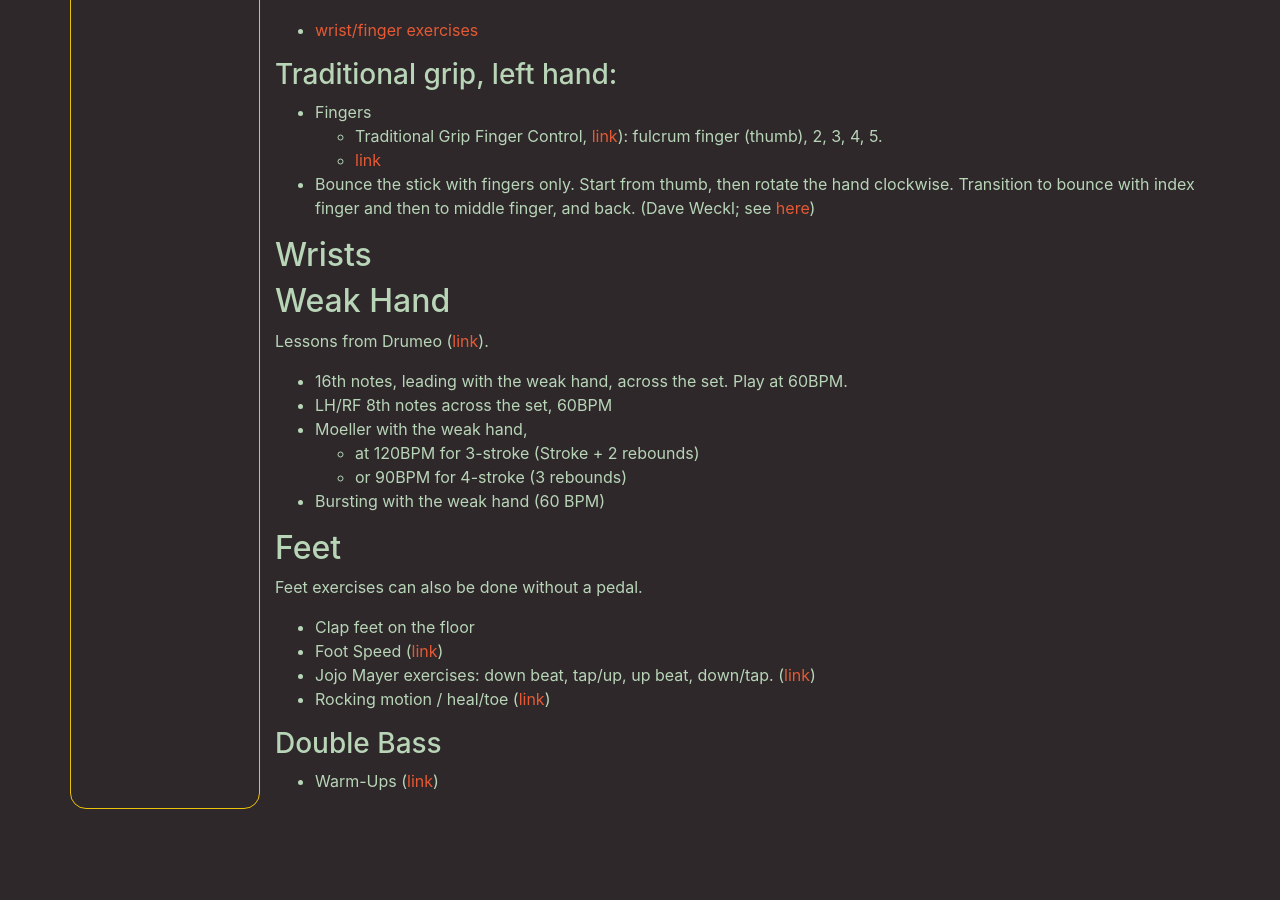
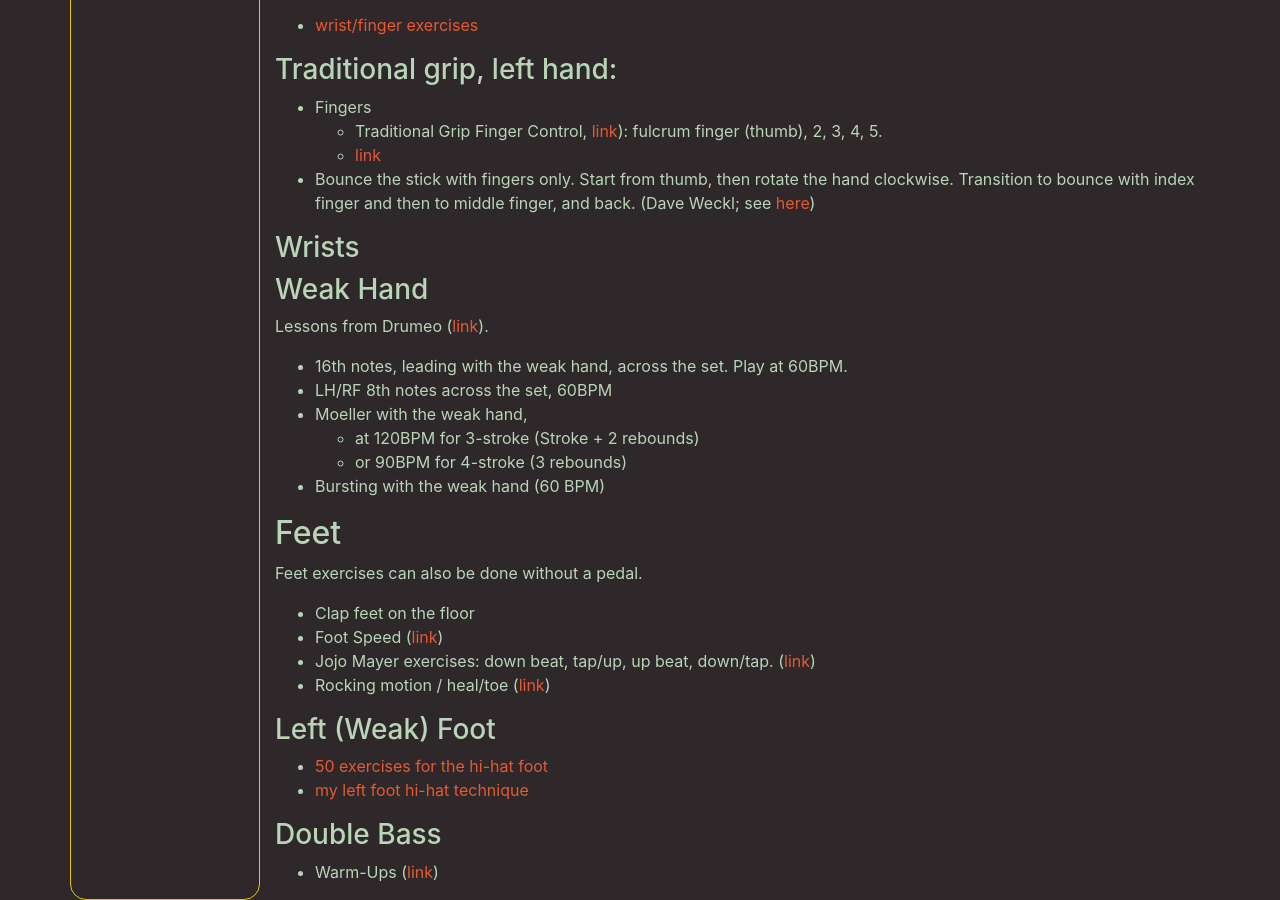
Before and after one commit to MisterY/music-site, a Jekyll site: the page built from drums/exercises.md, in a window 1280 px wide and 900 px high, scrolled down 689 px. Built offline with Jekyll 4.4.1, drawn with Linux system fonts in a browser that asks for light colours; nearby versions of some CDN libraries; our own code applies the rules of GitHub Pages for plain Markdown files; before the commit the page ends 1498 px from its top, so only the background shows below that.

Commit message:
left-foot exercises

```diff
--- a/drums/exercises.md
+++ b/drums/exercises.md
@@ -14,7 +14,7 @@
 - Open/close technique, double-stroke roll, Dave Weckl ([link](https://www.youtube.com/watch?v=rJD-L-tyvyE))
 - Exercises for Tendonitis and Carpal Tunnel ([link](http://worldpercussion.net/exercises-for-tendonitis-and-carpal-tunnel/))
 
-## Fingers
+### Fingers
 
 - clap all fingers against the palm (Mike Johnston)
 - pinch thumb and first finger, then work the other fingers. (wrist/finger exercises #3)
@@ -34,9 +34,9 @@ Resources:
     - [link](https://www.youtube.com/watch?v=VQM8IjzUvNo)
 - Bounce the stick with fingers only. Start from thumb, then rotate the hand clockwise. Transition to bounce with index finger and then to middle finger, and back. (Dave Weckl; see [here](https://www.youtube.com/watch?v=NRGiL4FOlSs))
 
-## Wrists
+### Wrists
 
-## Weak Hand
+### Weak Hand
 
 Lessons from Drumeo ([link](https://www.youtube.com/watch?v=clap3PLe82c)).
 
@@ -56,6 +56,11 @@ Feet exercises can also be done without a pedal.
 - Jojo Mayer exercises: down beat, tap/up, up beat, down/tap. ([link](https://www.youtube.com/watch?v=94qWIAuhH64))
 - Rocking motion / heal/toe ([link](https://www.youtube.com/watch?v=vtAEOGQ5smA))
 
+### Left (Weak) Foot
+
+- [50 exercises for the hi-hat foot](http://drummagazine.com/practice-pad-workshop-improve-your-hi-hat-foot-with-these-50-exercises/)
+- [my left foot hi-hat technique](http://www.learndrumsnow.com/technique/my-left-foot-hi-hat-foot-technique)
+
 ### Double Bass
 
 - Warm-Ups ([link](http://www.drumlessons.com/drum-lessons/bass-drum-lessons/double-bass-warm-ups/))
```
